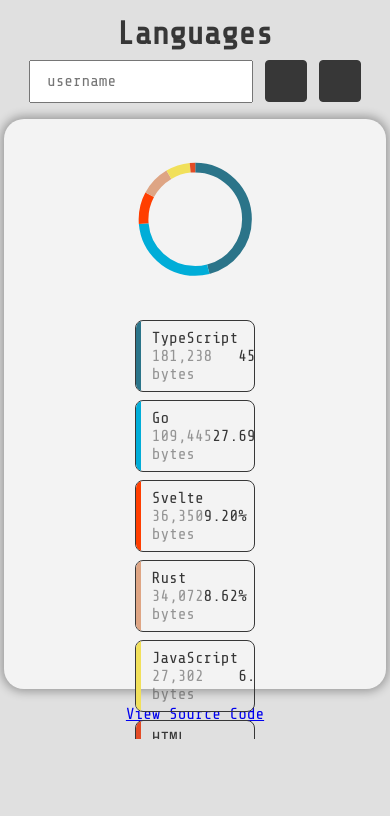
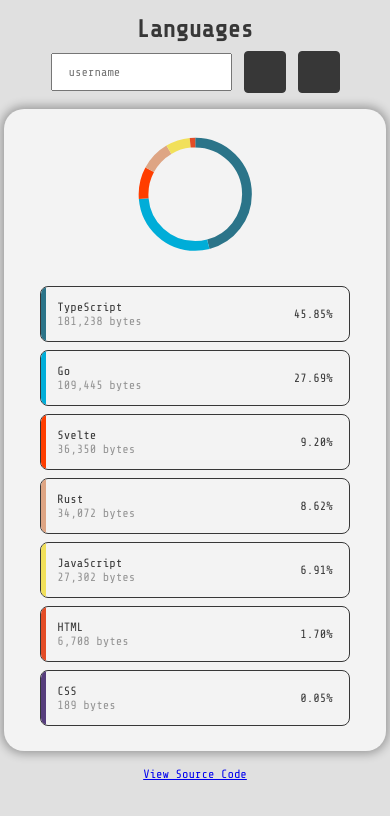
Before and after one commit to Shresht7/Languages, a Svelte app: page / in a window 390 px wide. Shown: the top 816 px of the page. Built offline with nearby package versions, Linux system fonts and the light colour scheme; some icons are missing.

Commit message:
Adjust list spacing

```diff
--- a/src/App.svelte
+++ b/src/App.svelte
@@ -91,7 +91,7 @@
     gap: 2rem;
 
     margin: 0 auto;
-    padding: 2rem;
+    padding: 5vh 2vw;
 
     background-color: var(--clr-background);
     box-shadow: var(--shadow);
@@ -99,9 +99,13 @@
   }
 
   @media (max-width: 768px) {
+    :global(body) {
+      font-size: 0.75rem;
+    }
     main {
       width: 98vw;
       justify-content: flex-start;
+      padding: 2vh 1vw;
     }
   }
 </style>
--- a/src/components/ChartSection.svelte
+++ b/src/components/ChartSection.svelte
@@ -27,8 +27,9 @@
         justify-content: center;
         align-items: center;
         width: 100%;
-        height: 60vh;
+        height: 100%;
         gap: 1rem;
+        padding: 0 1rem;
     }
 
     @media (max-width: 768px) {
--- a/src/components/List.svelte
+++ b/src/components/List.svelte
@@ -46,7 +46,7 @@
 
 <style>
     #list {
-        width: min(100%, 35vw);
+        width: 100%;
         max-height: 100%;
         display: flex;
         flex-direction: column;
@@ -61,7 +61,6 @@
         flex-direction: column;
         justify-content: center;
         align-items: flex-start;
-        flex-wrap: wrap;
         gap: 0.5rem;
         padding: 0rem 1rem;
         overflow-y: hidden;
```
